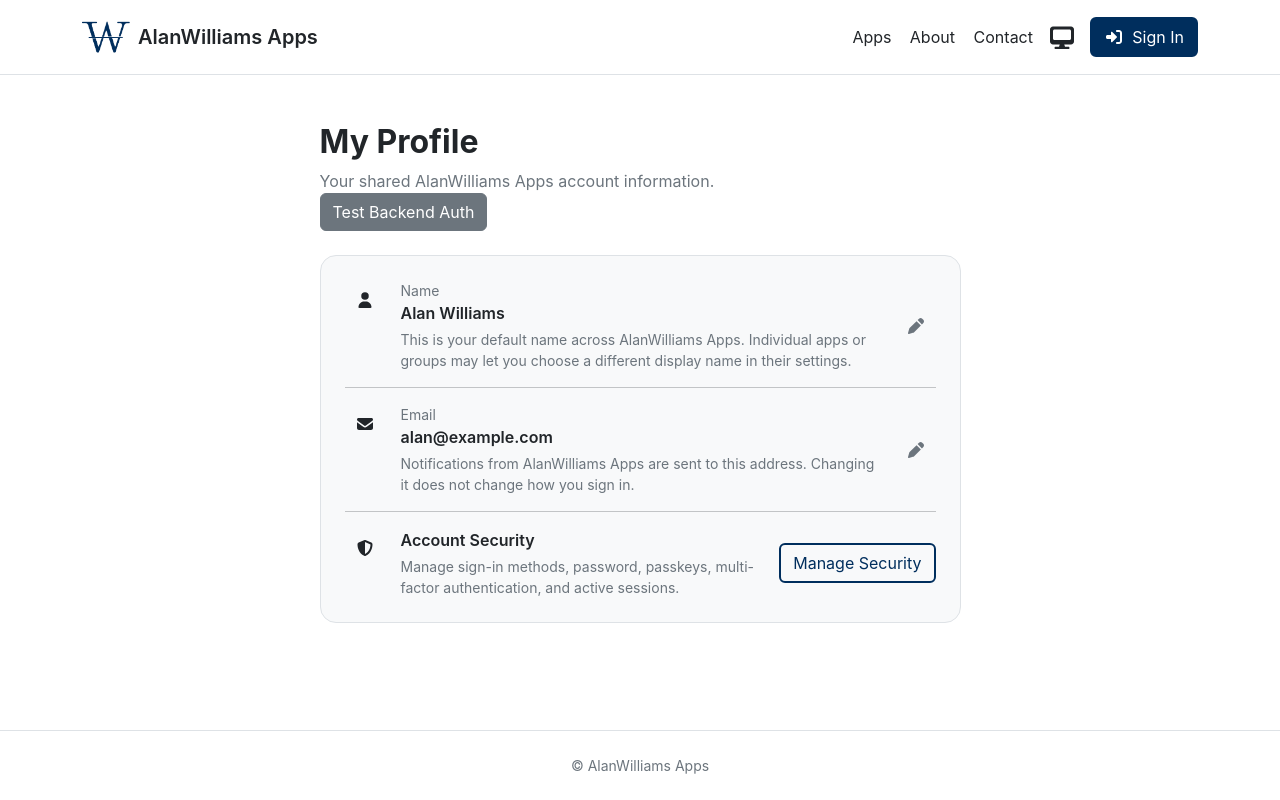
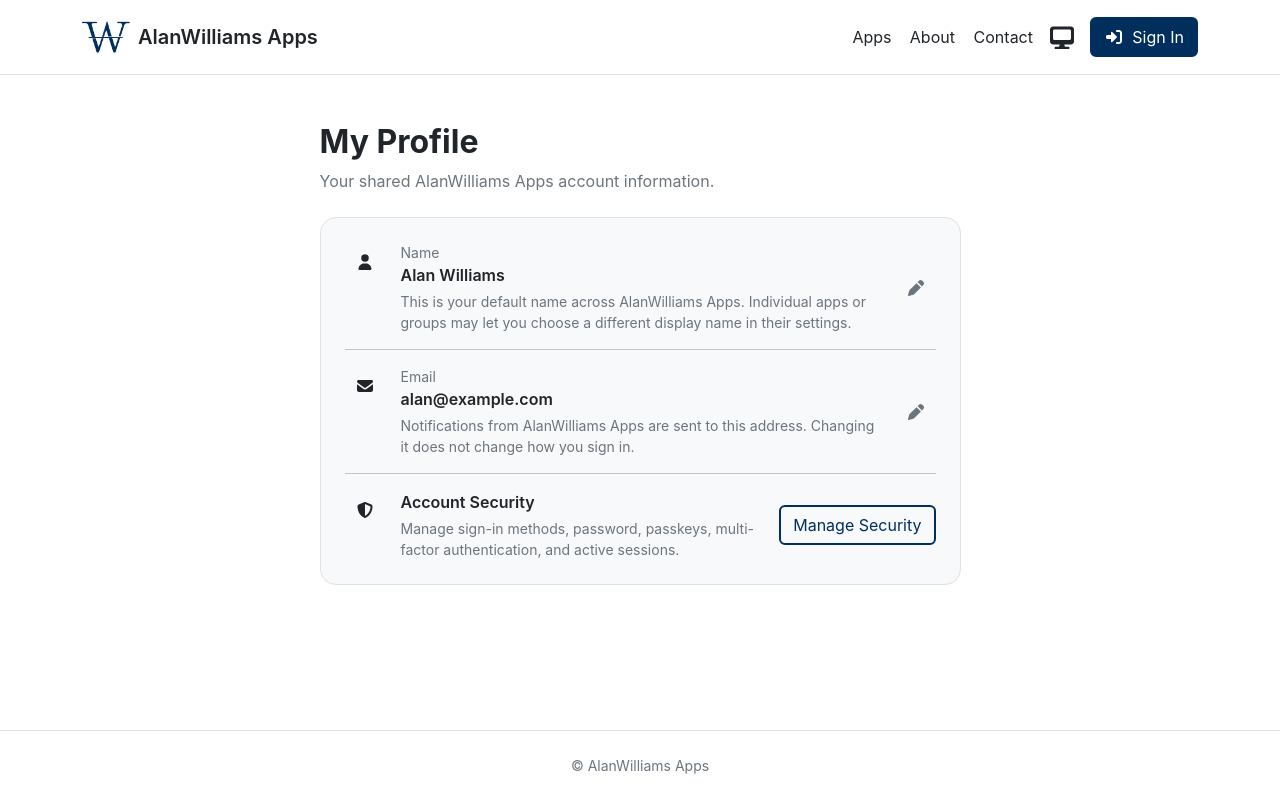
Before and after one commit to ugotalan2/alanwilliams-platform, a React (Vite) app in the folder frontend/: page /account/profile in a window 1280 px wide. Built offline with nearby package versions, Linux system fonts and the light colour scheme; no server answers.

Commit message:
changes to migrate/create persons table

```diff
--- a/frontend/src/pages/account/MyProfilePage.tsx
+++ b/frontend/src/pages/account/MyProfilePage.tsx
@@ -5,27 +5,8 @@ import {
     faUser,
     faPen,
 } from '@fortawesome/free-solid-svg-icons'
-import { useAuth } from "@clerk/react";
 
 function MyProfilePage() {
-
-    const { getToken } = useAuth();
-
-    async function testBackendAuth() {
-        const token = await getToken();
-
-        const response = await fetch(
-            `${import.meta.env.VITE_API_URL}/me`,
-            {
-                headers: {
-                    Authorization: `Bearer ${token}`,
-                },
-            }
-        );
-
-        console.log("Status:", response.status);
-        console.log("Response:", await response.text());
-    }
 
     const profile = {
         name: 'Alan Williams',
@@ -45,17 +26,6 @@ function MyProfilePage() {
                         <p className="aw-text-muted mb-0">
                             Your shared AlanWilliams Apps account information.
                         </p>
-
-
-                        <button
-                            type="button"
-                            className="btn btn-secondary"
-                            onClick={testBackendAuth}
-                        >
-                            Test Backend Auth
-                        </button>
-
-
                     </div>
 
                     <div className="aw-card p-3 p-md-4">
```
Also changed, not shown: 4 other files (tests, documents, lock files or other folders).
